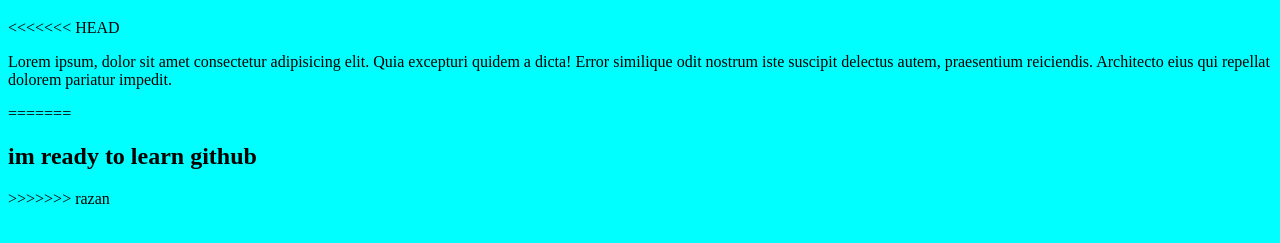
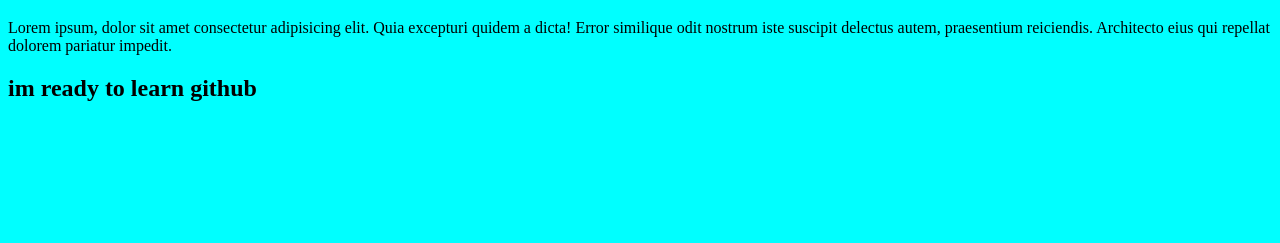
Before and after one commit to RazanM2003/projectG, a plain HTML site: page index.html in a window 1280 px wide. Shown: the part 61-304 px from the top of the page. Drawn offline with Linux system fonts and the light colour scheme.

Commit message:
new branch

```diff
--- a/index.html
+++ b/index.html
@@ -1,3 +1,5 @@
+<!---new branch h-->
+
 <!DOCTYPE html>
 <html lang="en">
 <head>
@@ -8,13 +10,8 @@
 </head>
 <body>
    <h1>hello this is first test to razan</h1>
-<<<<<<< HEAD
     <p>Lorem ipsum, dolor sit amet consectetur adipisicing elit. Quia excepturi quidem a dicta! Error similique odit nostrum iste suscipit delectus autem, praesentium reiciendis. Architecto eius qui repellat dolorem pariatur impedit.</p>
-
-=======
-
    <h2>im ready to learn github</h2>
->>>>>>> razan
 
     <script src="app.js"></script>
 </body>
```
